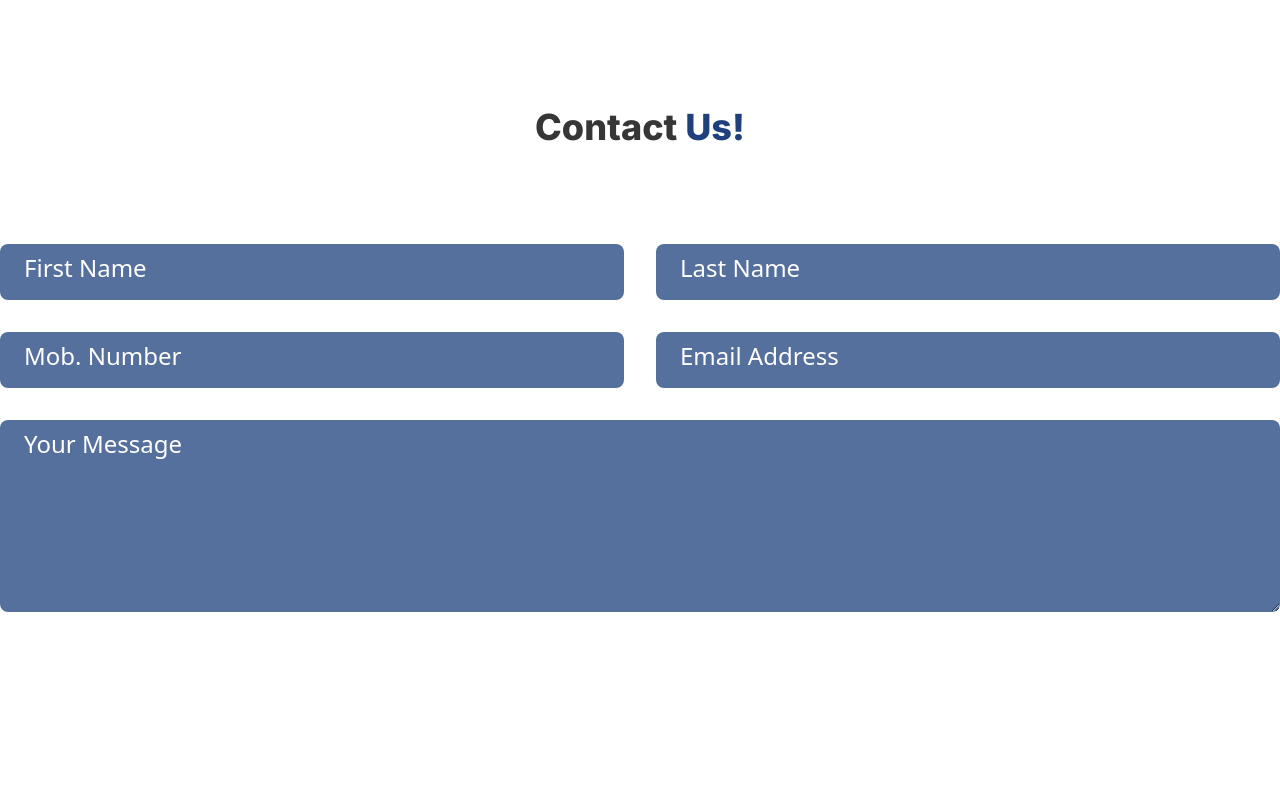
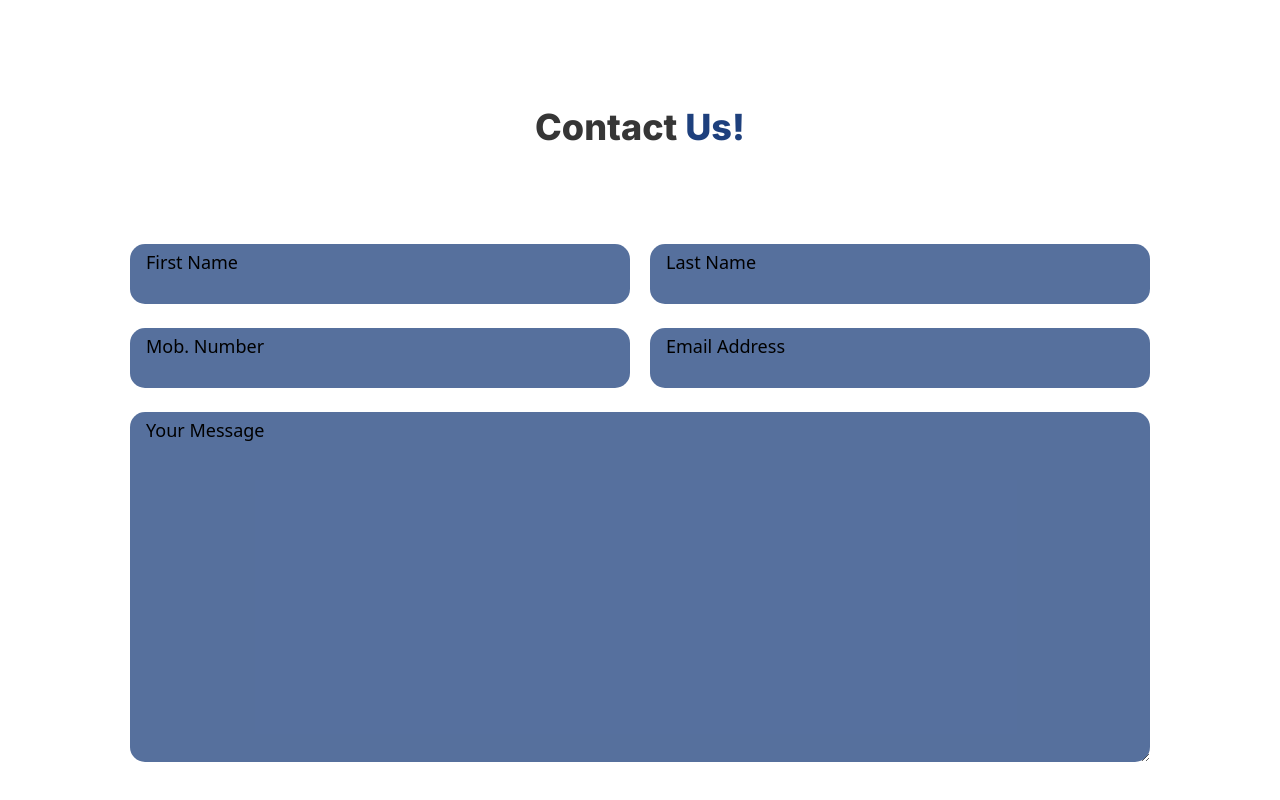
Before and after one commit to Momen-Assaf/HunainFZE, a React (Create React App) app: page / in a window 1280 px wide. Shown: the part 3077-3877 px from the top of the page. Built offline with nearby package versions, Linux system fonts and the light colour scheme.

Commit message:
contact us styled

```diff
--- a/src/components/ContactUs.tsx
+++ b/src/components/ContactUs.tsx
@@ -3,7 +3,6 @@ import theme from "../theme";
 const ContactUs = () => {
     return (
         <section className="py-[120px]" id="contactUs">
-
             <div className="relative w-full max-w-screen-xl mx-auto py-16">
                 {/* Header */}
                 <div className="text-center mb-[90px]">
@@ -20,14 +19,15 @@ const ContactUs = () => {
                 </div>
 
                 {/* Form container */}
-                <div className="grid grid-cols-1 md:grid-cols-2 gap-8 mt-12">
+                <div className="flex flex-col items-center gap-6">
+                    <div className="flex flex-col md:flex-row items-center gap-5">
                         {/* First Name */}
-                    <div className="relative w-full">
+                        <div className="relative">
                             <label
                                 htmlFor="first-name"
-                            className="absolute left-6 top-2 text-2xl font-medium"
+                                className="absolute left-4 top-1 text-lg font-medium"
                                 style={{
-                                color: theme.colors.textLight,
+                                    color: theme.colors.placeHolderText,
                                 }}
                             >
                                 First Name
@@ -35,22 +35,25 @@ const ContactUs = () => {
                             <input
                                 id="first-name"
                                 type="text"
-                            className="w-full h-14 px-6 py-2 rounded-lg text-xl placeholder-transparent focus:outline-none focus:ring-2 focus:ring-[#1e407d] focus:border-[#1e407d]"
+                                className="px-4 py-2 placeholder-transparent focus:outline-none focus:ring-2 focus:ring-primary focus:border-primary"
                                 style={{
+                                    width: "500px",
+                                    height: "60px",
                                     backgroundColor: theme.colors.primaryLightWithOpacity,
-                                color: theme.colors.textLight,
+                                    color: theme.colors.placeHolderText,
+                                    borderRadius: theme.borderRadius.md,
                                 }}
                                 placeholder="First Name"
                             />
                         </div>
 
                         {/* Last Name */}
-                    <div className="relative w-full">
+                        <div className="relative">
                             <label
                                 htmlFor="last-name"
-                            className="absolute left-6 top-2 text-2xl font-medium"
+                                className="absolute left-4 top-1 text-lg font-medium"
                                 style={{
-                                color: theme.colors.textLight,
+                                    color: theme.colors.placeHolderText,
                                 }}
                             >
                                 Last Name
@@ -58,22 +61,27 @@ const ContactUs = () => {
                             <input
                                 id="last-name"
                                 type="text"
-                            className="w-full h-14 px-6 py-2 rounded-lg text-xl placeholder-transparent focus:outline-none focus:ring-2 focus:ring-[#1e407d] focus:border-[#1e407d]"
+                                className="px-4 py-2 placeholder-transparent focus:outline-none focus:ring-2 focus:ring-primary focus:border-primary"
                                 style={{
+                                    width: "500px",
+                                    height: "60px",
                                     backgroundColor: theme.colors.primaryLightWithOpacity,
-                                color: theme.colors.textLight,
+                                    color: theme.colors.placeHolderText,
+                                    borderRadius: theme.borderRadius.md,
                                 }}
                                 placeholder="Last Name"
                             />
                         </div>
+                    </div>
 
+                    <div className="flex flex-col md:flex-row items-center gap-5">
                         {/* Mobile Number */}
-                    <div className="relative w-full">
+                        <div className="relative">
                             <label
                                 htmlFor="mobile-number"
-                            className="absolute left-6 top-2 text-2xl font-medium"
+                                className="absolute left-4 top-1 text-lg font-medium"
                                 style={{
-                                color: theme.colors.textLight,
+                                    color: theme.colors.placeHolderText,
                                 }}
                             >
                                 Mob. Number
@@ -81,22 +89,25 @@ const ContactUs = () => {
                             <input
                                 id="mobile-number"
                                 type="tel"
-                            className="w-full h-14 px-6 py-2 rounded-lg text-xl placeholder-transparent focus:outline-none focus:ring-2 focus:ring-[#1e407d] focus:border-[#1e407d]"
+                                className="px-4 py-2 placeholder-transparent focus:outline-none focus:ring-2 focus:ring-primary focus:border-primary"
                                 style={{
+                                    width: "500px",
+                                    height: "60px",
                                     backgroundColor: theme.colors.primaryLightWithOpacity,
-                                color: theme.colors.textLight,
+                                    color: theme.colors.placeHolderText,
+                                    borderRadius: theme.borderRadius.md,
                                 }}
                                 placeholder="Mobile Number"
                             />
                         </div>
 
                         {/* Email Address */}
-                    <div className="relative w-full">
+                        <div className="relative">
                             <label
                                 htmlFor="email"
-                            className="absolute left-6 top-2 text-2xl font-medium"
+                                className="absolute left-4 top-1 text-lg font-medium"
                                 style={{
-                                color: theme.colors.textLight,
+                                    color: theme.colors.placeHolderText,
                                 }}
                             >
                                 Email Address
@@ -104,32 +115,39 @@ const ContactUs = () => {
                             <input
                                 id="email"
                                 type="email"
-                            className="w-full h-14 px-6 py-2 rounded-lg text-xl placeholder-transparent focus:outline-none focus:ring-2 focus:ring-[#1e407d] focus:border-[#1e407d]"
+                                className="px-4 py-2 placeholder-transparent focus:outline-none focus:ring-2 focus:ring-primary focus:border-primary"
                                 style={{
+                                    width: "500px",
+                                    height: "60px",
                                     backgroundColor: theme.colors.primaryLightWithOpacity,
-                                color: theme.colors.textLight,
+                                    color: theme.colors.placeHolderText,
+                                    borderRadius: theme.borderRadius.md,
                                 }}
                                 placeholder="Email Address"
                             />
                         </div>
+                    </div>
 
                     {/* Message */}
-                    <div className="relative w-full md:col-span-2">
+                    <div className="relative">
                         <label
                             htmlFor="message"
-                            className="absolute left-6 top-2 text-2xl font-medium"
+                            className="absolute left-4 top-1 text-lg font-medium"
                             style={{
-                                color: theme.colors.textLight,
+                                color: theme.colors.placeHolderText,
                             }}
                         >
                             Your Message
                         </label>
                         <textarea
                             id="message"
-                            className="w-full h-48 px-6 py-4 rounded-lg text-xl placeholder-transparent focus:outline-none focus:ring-2 focus:ring-[#1e407d] focus:border-[#1e407d]"
+                            className="px-4 py-2 placeholder-transparent focus:outline-none focus:ring-2 focus:ring-primary focus:border-primary"
                             style={{
+                                width: "1020px",
+                                height: "350px",
                                 backgroundColor: theme.colors.primaryLightWithOpacity,
-                                color: theme.colors.textLight,
+                                color: theme.colors.placeHolderText,
+                                borderRadius: theme.borderRadius.md,
                             }}
                             placeholder="Your Message"
                         />
```
Lines whose indentation alone changed are shown as unchanged.
